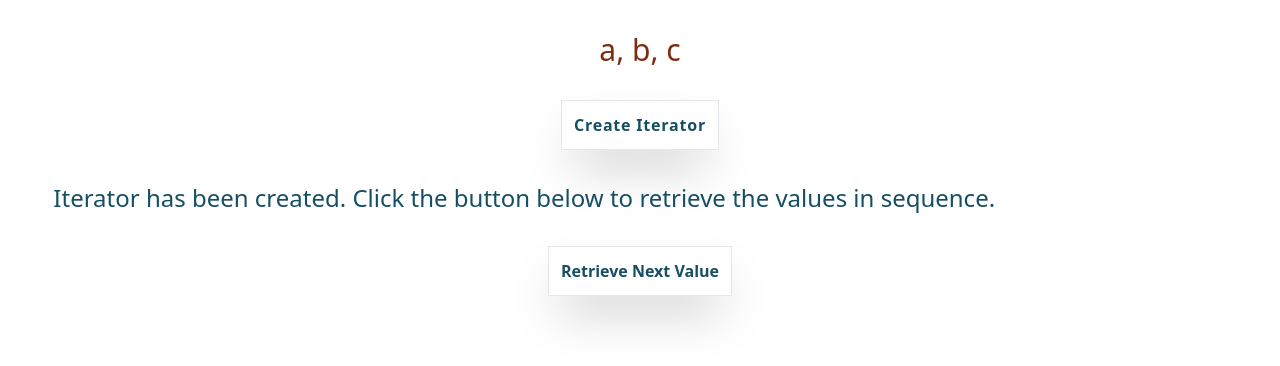
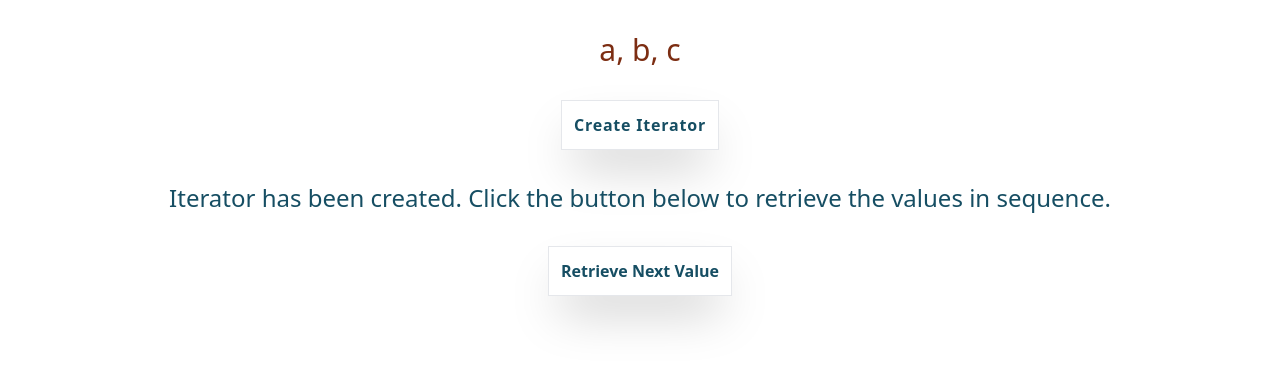
Before and after one commit to xiraynedev/fundamentals, a React app: page / in a window 1280 px wide. Both pictures are taken after a click on the button "Create Iterator". Shown: the top 366 px of the page. Built offline with nearby package versions, Linux system fonts and the light colour scheme.

Commit message:
refactor values component

```diff
--- a/src/components/Array/Values/Values.tsx
+++ b/src/components/Array/Values/Values.tsx
@@ -13,7 +13,13 @@ export const Values: FC = () => {
   };
 
   const handleNextClick = () => {
-    setValues(prevState => [...prevState, iterator?.next().value]);
+
+    const value = iterator?.next();
+
+    setValues(prevState => {
+      return [...prevState, value?.value]
+    });
+
   };
 
   return (
@@ -29,8 +35,8 @@ export const Values: FC = () => {
         </button>
         {
           isIterator && (
-            <>
-              <p className="w-11/12 mt-8 text-2xl text-cyan-900">Iterator has been created. Click the button below to
+            <div className='flex flex-col w-11/12 mx-auto items-center'>
+              <p className="mt-8 mx-auto text-2xl text-cyan-900">Iterator has been created. Click the button below to
                 retrieve
                 the values in sequence.
               </p>
@@ -39,9 +45,9 @@ export const Values: FC = () => {
                 className="border shadow-2xl p-3 mt-8 text-cyan-900 font-bold">Retrieve Next Value
               </button>
               {
-                values && <p className='w-11/12 mt-8 text-2xl text-cyan-900'>{values.join(', ')}</p>
+                values && <p className='mt-8 text-2xl text-cyan-900'>{values.join(', ')}</p>
               }
-            </>
+            </div>
           )
         }
       </div>
```
